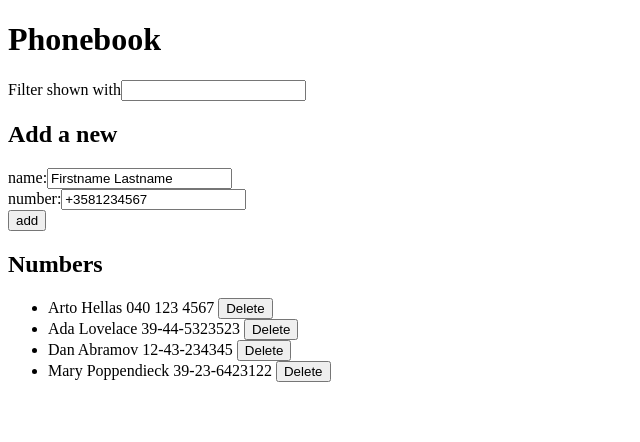
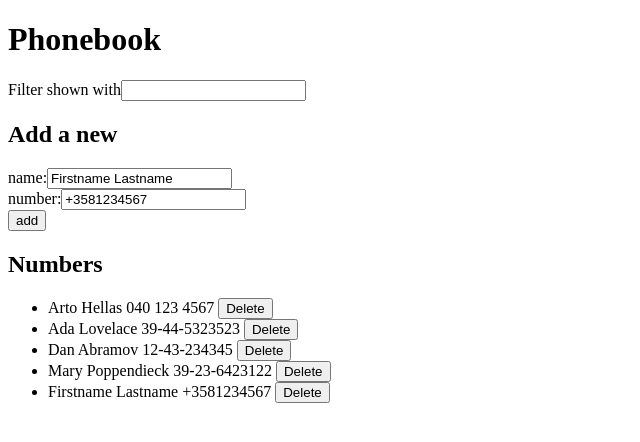
Before and after one commit to julia-kuisma/part2, a React (Vite) app in the folder phonebook/: page / in a window 1280 px wide. Shown: the top 442 px of the page, without its empty margins (0-640 px from the left). Built offline with nearby package versions, Linux system fonts and the light colour scheme; data requests are answered from the project's data file.

Commit message:
2.16 Step

```diff
--- a/phonebook/db.json
+++ b/phonebook/db.json
@@ -19,6 +19,11 @@
       "id": "4",
       "name": "Mary Poppendieck",
       "number": "39-23-6423122"
+    },
+    {
+      "id": "7f90",
+      "name": "Firstname Lastname",
+      "number": "+3581234567"
     }
   ]
 }
--- a/phonebook/src/App.jsx
+++ b/phonebook/src/App.jsx
@@ -1,5 +1,6 @@
 import { useState, useEffect } from 'react'
 import personService from './services/persons'
+import './index.css';
 
 const Filter = (props) => {
 	return(
@@ -34,6 +35,13 @@ const PersonList = (props) => {
 	)
 }
 
+const Notification = (props) => {
+	const status = "status status-"+props.message.status;
+	return(
+		<div className={status}>{props.message.text}</div>
+	);
+}
+
 const App = () => {
 	const [persons, setPersons] = useState([
 		{ name: 'Arto Hellas', number: '040-123456', id: 1 },
@@ -44,6 +52,7 @@ const App = () => {
 	const [newName, setNewName] = useState('Firstname Lastname')
 	const [newNumber, setNewNumber] = useState('+3581234567')
 	const [filter, setFilter] = useState("");
+	const [errorMessage, setErrorMessage] = useState([])
 
 	const filteredPersons = persons.filter(person =>
     	person.name.toLowerCase().includes(filter.toLowerCase())
@@ -73,6 +82,7 @@ const App = () => {
 				.update(existingPerson.id, changedPerson)
 				.then(returnedPerson => {
 					setPersons(persons.map(p => p.id !== existingPerson.id ? p : returnedPerson))
+					setErrorMessage({status: 'success', text: `Modified ${nameObject.name}`})
 				})
 			}
 		} else {
@@ -82,6 +92,7 @@ const App = () => {
 				setPersons(persons.concat(nameObject))
 				setNewName('')
 				setNewNumber('')
+				setErrorMessage({status: 'success', text: `Added ${nameObject.name}`})
 			})
 		}
 	}
@@ -94,7 +105,10 @@ const App = () => {
 		if (window.confirm(`Remove '${name}' from the server?`)) {
 			personService
 			.deletePerson(id)
-			.then(setPersons(persons.filter(p => p.id !== id)))
+			.then(response => {
+				setPersons(persons.filter(p => p.id !== id))
+				setErrorMessage({status: 'success', text: `Removed ${name}`})
+			})
 		}
 	}
 
@@ -109,6 +123,7 @@ const App = () => {
 	return (
 		<>
 			<h1>Phonebook</h1>
+			<Notification message={errorMessage} />
 			<Filter onChange={handleFilter}/>
 			<h2>Add a new</h2>
 			<Form nameValue={newName} nameChange={handleNameChange} numberValue={newNumber} numberChange={handleNumberChange} addPerson={addName} />
--- /dev/null
+++ b/phonebook/src/index.css
@@ -0,0 +1,14 @@
+.status {
+    padding: 8px 10px;
+    border-radius: 5px;
+    border: 2px solid;
+    margin-bottom: 15px;
+    background-color: lightgray;
+
+    &.status-success {
+        color: green;
+    }
+    &.status-undefined {
+        display: none;
+    }
+}
```
